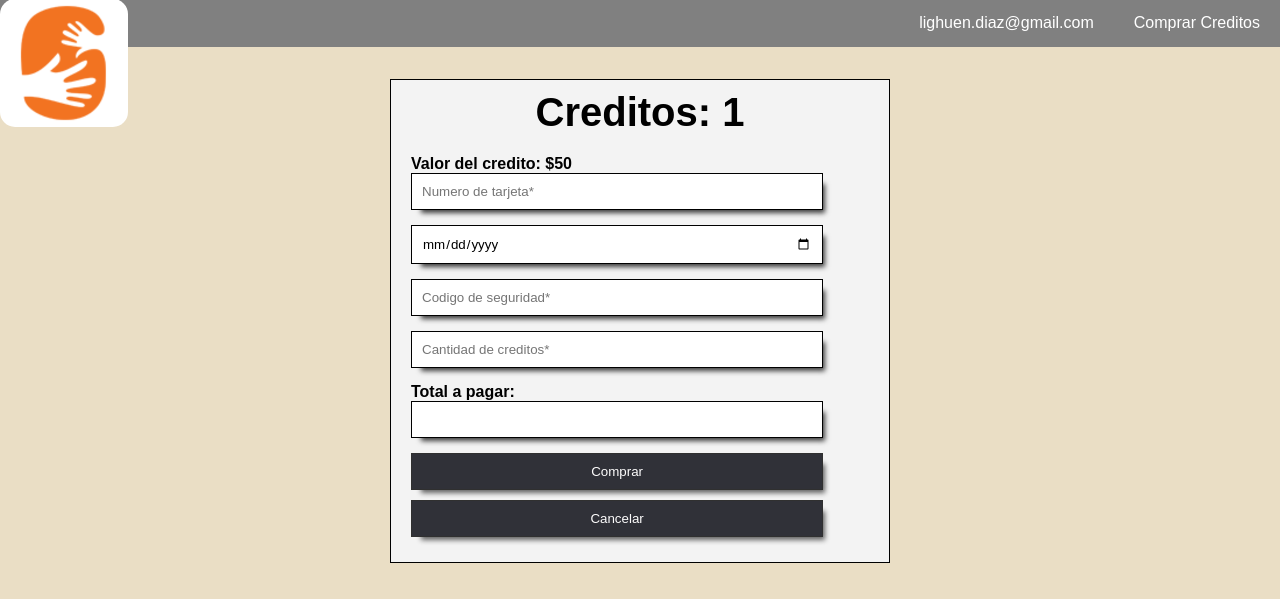
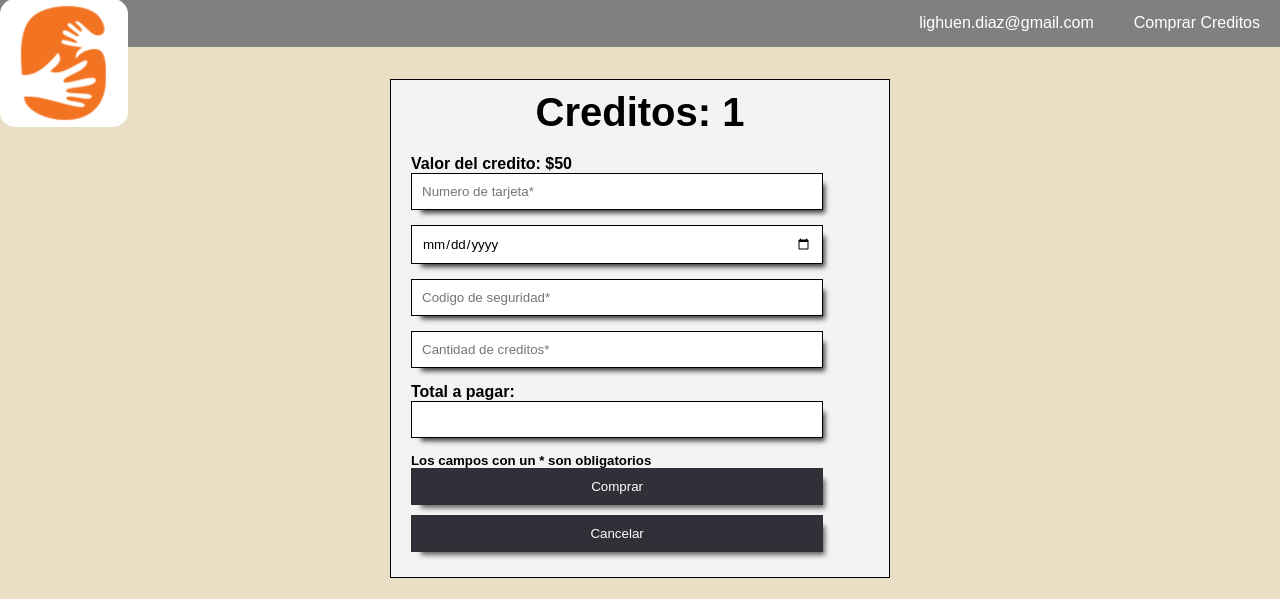
Before and after one commit to frankpaulu22/unagauchada, a PHP site: page /php/comprar.php?usid=1 in a window 1280 px wide. Shown: the part 201-800 px from the top of the page. Run offline with PHP 8.4, Linux system fonts and the light colour scheme; a user stored in the database is signed in; data comes from the database, SQL or seed files in the repository.

Commit message:
Add files via upload
se agrego el texto de que los campos marcados con * son obligatorios

```diff
--- a/php/comprar.php
+++ b/php/comprar.php
@@ -29,6 +29,7 @@
 		<input type='text' id="codigo" name='codigo' minlength="4" maxlength="4" placeholder='Codigo de seguridad*' required>
 	    <input type='number' min="1" oninput="return calcularcreditos();" id="cantcredi" name='cantcredi' placeholder='Cantidad de creditos*' required>
 	    <h4>Total a pagar: </h4><input type='text' id="total" readonly="readonly" name='total'>
+        <h5>Los campos con un * son obligatorios</h5>
 	    <input type='submit' value='Comprar'>
 	    <input type='reset' value='Cancelar'>
 	</form>
```
